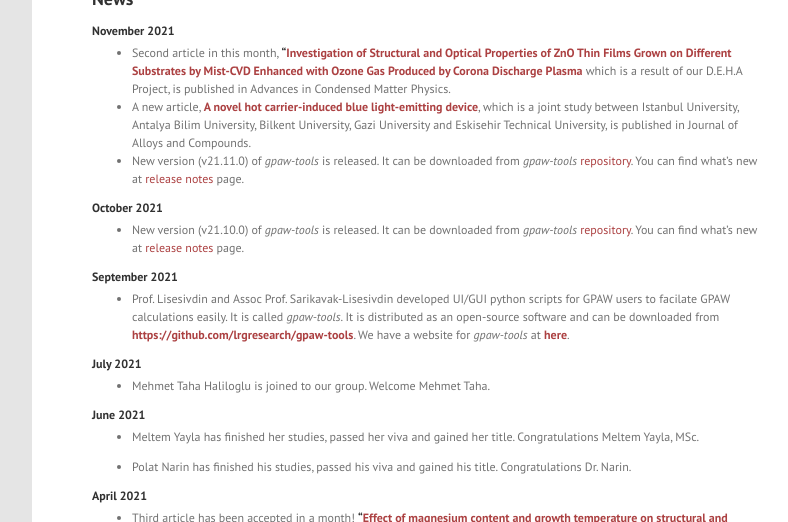
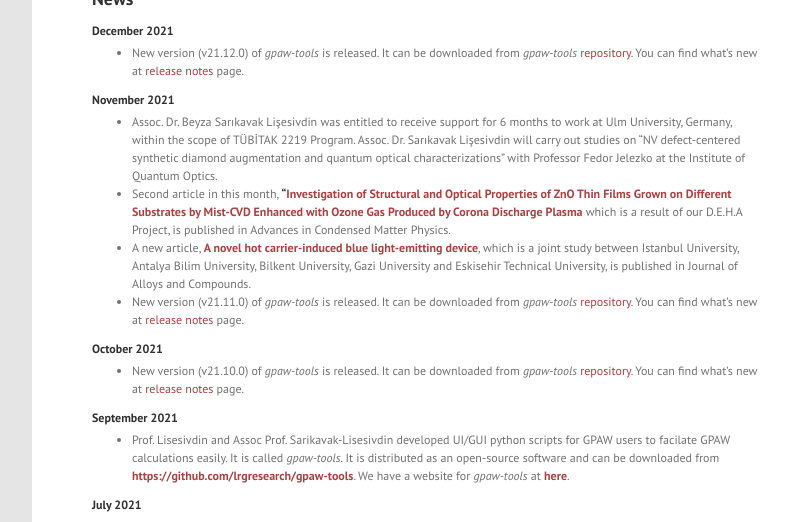
Before and after one commit to lrgresearch/oldwebsite, a Jekyll site: the page built from index.md, in a window 1280 px wide and 900 px high, cut to the strip 378-900 px from the top of the window. Shown: the whole strip, without its empty margins (184-972 px from the left). Built offline with Jekyll 4.4.1, drawn with Linux system fonts in a browser that asks for light colours; the list of posts is cut into pages by our own code.

Commit message:
Update index.md

```diff
--- a/index.md
+++ b/index.md
@@ -5,9 +5,13 @@ layout: page
 
 ## News
 
+#### December 2021
+
+* New version (v21.12.0) of *gpaw-tools* is released. It can be downloaded from *gpaw-tools* [repository](https://github.com/lrgresearch/gpaw-tools). You can find what's new at [release notes](https://www.lrgresearch.org/gpaw-tools/releasenotes/#version-21120) page.
 
 #### November 2021
 
+* Assoc. Dr. Beyza Sarıkavak Lişesivdin was entitled to receive support for 6 months to work at Ulm University, Germany, within the scope of TÜBİTAK 2219 Program. Assoc. Dr. Sarıkavak Lişesivdin will carry out studies on “NV defect-centered synthetic diamond augmentation and quantum optical characterizations” with Professor Fedor Jelezko at the Institute of Quantum Optics.
 * Second article in this month, **"[Investigation of Structural and Optical Properties of ZnO Thin Films Grown on Different Substrates by Mist-CVD Enhanced with Ozone Gas Produced by Corona Discharge Plasma](https://doi.org/10.1155/2021/1130829)** which is a result of our D.E.H.A Project, is published in  Advances in Condensed Matter Physics.
 * A new article, **[A novel hot carrier-induced blue light-emitting device](https://doi.org/10.1016/j.jallcom.2021.160511)**, which is a  joint study between  Istanbul University, Antalya Bilim University, Bilkent University, Gazi University and Eskisehir Technical University, is published in Journal of Alloys and Compounds.
 * New version (v21.11.0) of *gpaw-tools* is released. It can be downloaded from *gpaw-tools* [repository](https://github.com/lrgresearch/gpaw-tools). You can find what's new at [release notes](https://www.lrgresearch.org/gpaw-tools/releasenotes/#version-21110) page.
```
